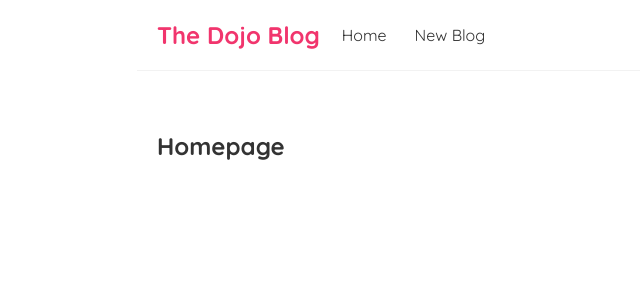
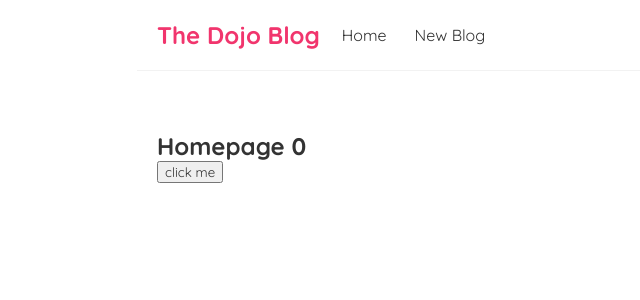
Before and after one commit to Aybak3k/reactjs-simple-blog, a React (Create React App) app: page / in a window 1280 px wide. Shown: the top 300 px of the page, without its empty margins (183-823 px from the left). Built offline with nearby package versions, Linux system fonts and the light colour scheme.

Commit message:
from after stars intro

```diff
--- a/src/Home.js
+++ b/src/Home.js
@@ -1,7 +1,11 @@
+import {useState} from 'react';
+
 const Home = () => {
+    const [count, setCount] = useState(0)
     return (
         <div className="home">
-            <h2>Homepage</h2>
+            <h2>Homepage {count}</h2>
+            <button onClick={_ => setCount(count + 1)}>click me</button>
         </div>
      );
 }
```
Also changed, not shown: 1 other file (tests, documents, lock files or other folders).
